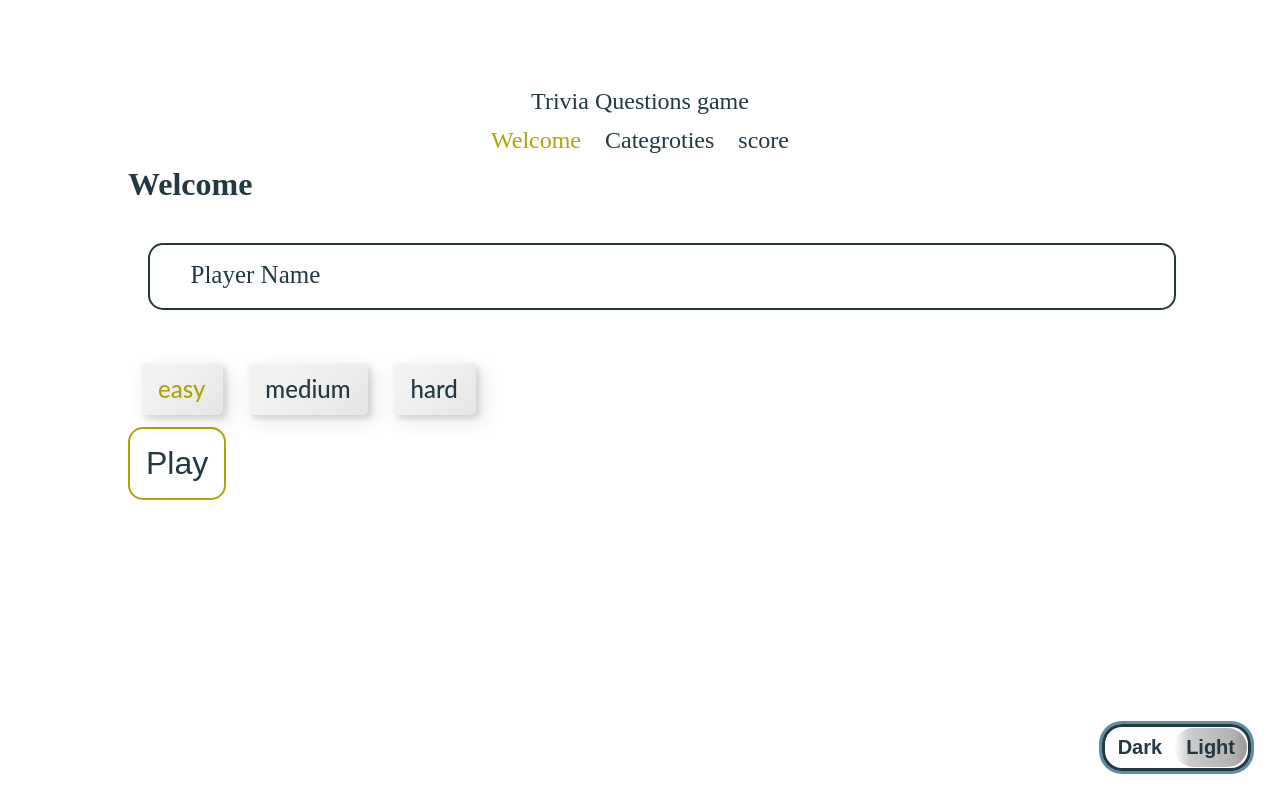
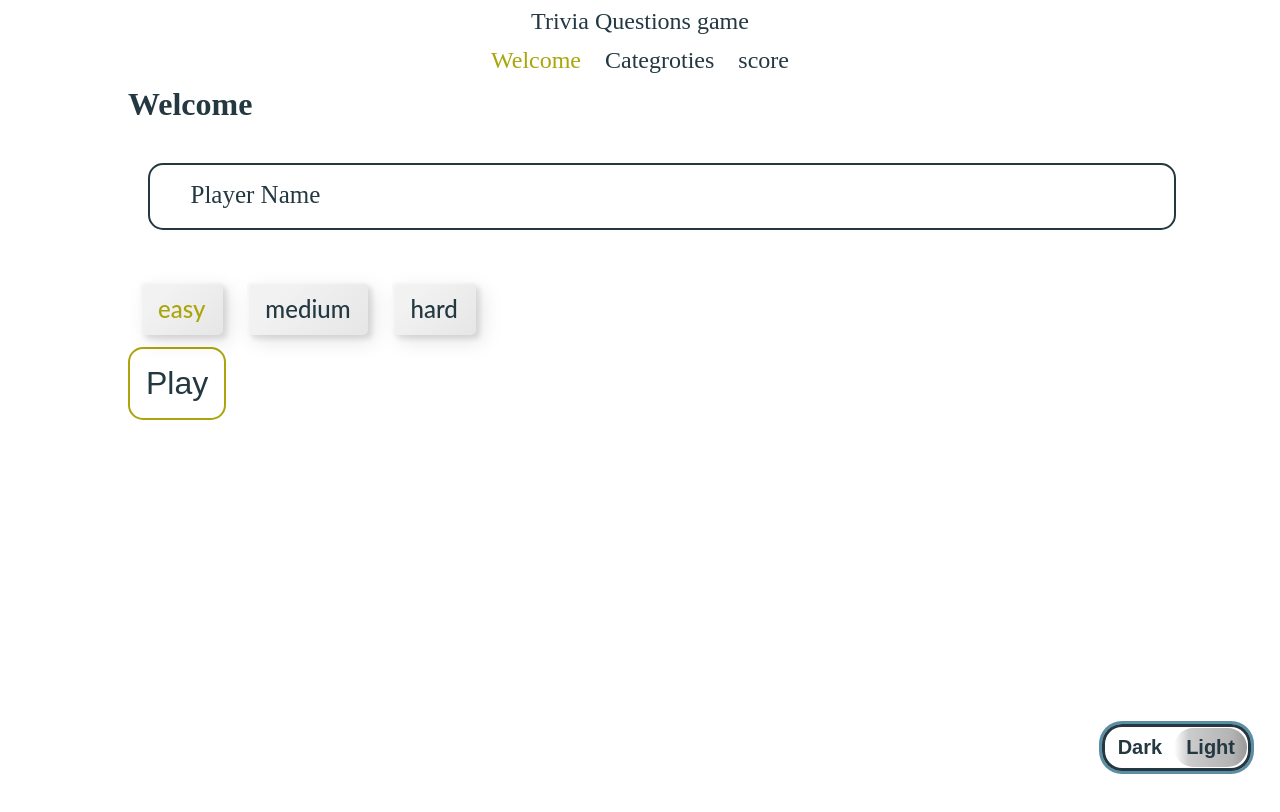
Before and after one commit to M-Hafez22/trivia-questions-game, a React (Vite) app: page /#/ in a window 1280 px wide. Shown: the top 812 px of the page. Built offline with nearby package versions, Linux system fonts and the light colour scheme.

Commit message:
✏️ typo

```diff
--- a/src/assets/main.scss
+++ b/src/assets/main.scss
@@ -20,7 +20,7 @@ html, body, #root {
   width: 100vw;
   height: 100%;
   display: flex;
-  padding-top: 05.5em;
+  padding-top: 0.5em;
   flex-direction: column;
   justify-content: start;
   align-items: center;
```
